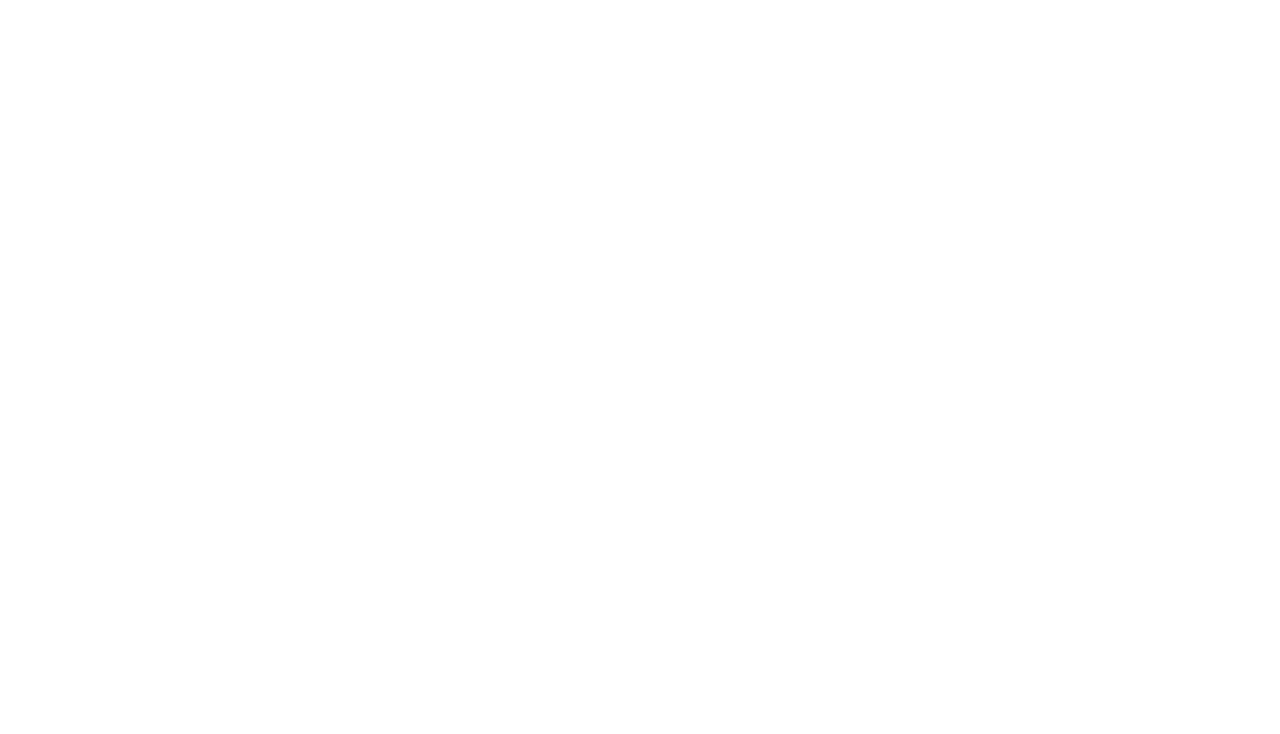
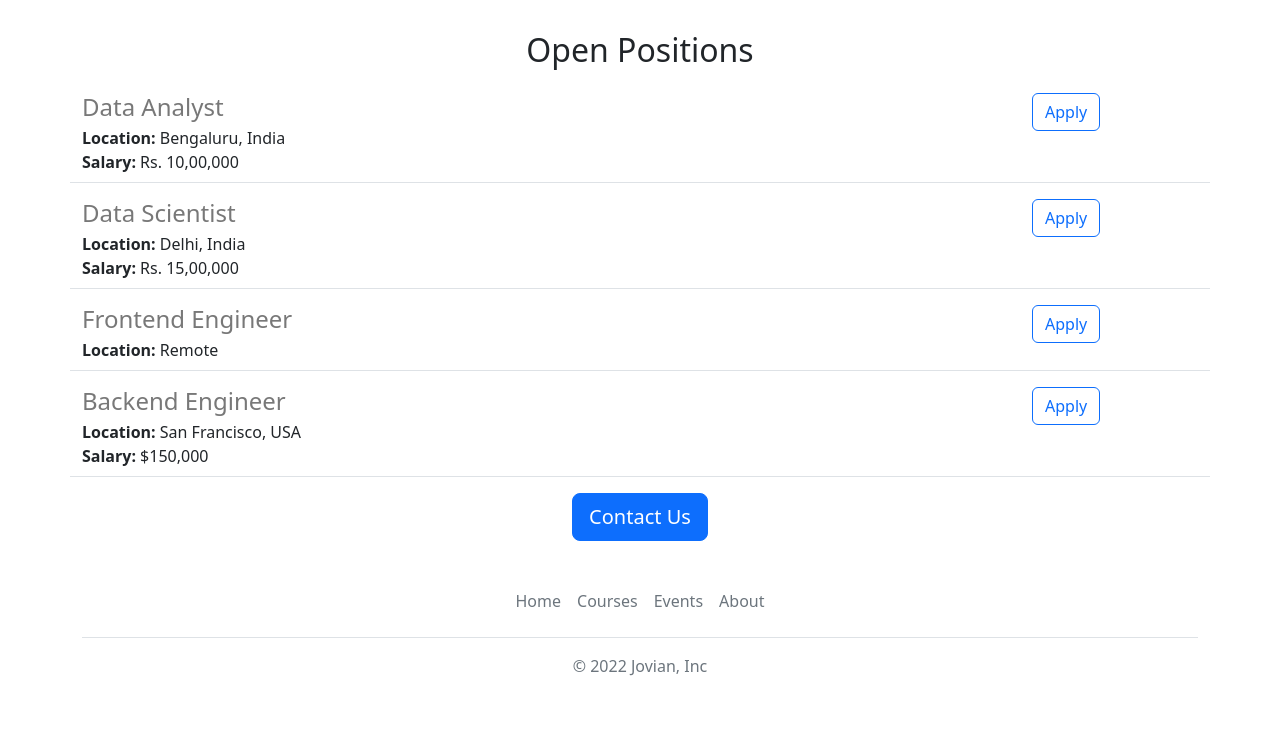
Before and after one commit to mansirajwar13/jovian-careers-website, a Flask app: page / in a window 1280 px wide. Before the commit the part shown is empty. Shown: the part 833-1567 px from the top of the page. Before the commit the page ends 800 px from the top, so only its background shows below. Run offline with Flask 2, Linux system fonts and the light colour scheme.

Commit message:
Added requirements.txt

```diff
--- a/app.py
+++ b/app.py
@@ -1,44 +1,42 @@
-from flask import Flask, render_template
+from flask import Flask, render_template, jsonify
 
 app = Flask(__name__)
 
-JOBS =[
+JOBS = [
   {
-    'id':1,
-    'title':'data analyst',
-    'location':'bengaluru India',
-    'salary':'Rs. 1,00,000'
-
+    'id': 1,
+    'title': 'Data Analyst',
+    'location': 'Bengaluru, India',
+    'salary': 'Rs. 10,00,000'
   },
   {
-  'id':2,
-    'title':'data scientist',
-    'location':'bengaluru India',
-    'salary':'Rs. 15,00,000'
-
+    'id': 2,
+    'title': 'Data Scientist',
+    'location': 'Delhi, India',
+    'salary': 'Rs. 15,00,000'
   },
   {
-  'id':3,
-    'title':'frontend engineer',
-    'location':'remote',
-    'salary':'Rs. 12,00,000'
+    'id': 3,
+    'title': 'Frontend Engineer',
+    'location': 'Remote'
   },
   {
-    'id':4,
-    'title':'backend engineer',
-    'location':'san francisco,USA',
-    'salary':'$12,00,000'
+    'id': 4,
+    'title': 'Backend Engineer',
+    'location': 'San Francisco, USA',
+    'salary': '$150,000'
   }
+]
 
+@app.route("/")
+def hello_jovian():
+    return render_template('home.html',
+                           jobs=JOBS,
+                           company_name='Jovian')
 
-
-
-
-
-]
-@app.route("/")
-def hello_world():
-  return render_template('home.html',jobs=JOBS,company_name='jovian')
+@app.route("/api/jobs")
+def list_jobs():
+  return jsonify(JOBS)
 
 if __name__ == '__main__':
-  app.run(host='0.0.0.0',debug=True)
+  app.run(host='0.0.0.0', debug=True)
--- /dev/null
+++ b/requirements.txt
@@ -0,0 +1,2 @@
+Flask
+gunicorn
--- /dev/null
+++ b/templates/footer.html
@@ -0,0 +1,12 @@
+<div class="container">
+  <footer class="py-3 my-4">
+    <ul class="nav justify-content-center border-bottom pb-3 mb-3">
+      <li class="nav-item"><a  target="_blank" href="https://www.jovian.ai" class="nav-link px-2 text-muted">Home</a></li>
+      <li class="nav-item"><a  target="_blank" href="https://jovian.ai/learn" class="nav-link px-2 text-muted">Courses</a></li>
+
+      <li class="nav-item"><a target="_blank" href="https://jovian.ai/events" class="nav-link px-2 text-muted">Events</a></li>
+      <li class="nav-item"><a  target="_blank" href="https://jovian.ai/about" class="nav-link px-2 text-muted">About</a></li>
+    </ul>
+    <p class="text-center text-muted">&copy; 2022 Jovian, Inc</p>
+  </footer>
+</div>
--- a/templates/home.html
+++ b/templates/home.html
@@ -4,37 +4,43 @@
     <title>Jovian Careers</title>
     <meta charset="utf-8">
     <meta name="viewport" content="width=device-width, initial-scale=1">
-    <link href="https://cdn.jsdelivr.net/npm/bootstrap@5.2.2/dist/css/bootstrap.min.css" rel="stylesheet" integrity="sha384-Zenh87qX5JnK2Jl0vWa8Ck2rdkQ2Bzep5IDxbcnCeuOxjzrPF/et3URy9Bv1WTRi" crossorigin="anonymous">
+    <link href="https://cdn.jsdelivr.net/npm/bootstrap@5.2.0-beta1/dist/css/bootstrap.min.css" rel="stylesheet" integrity="sha384-0evHe/X+R7YkIZDRvuzKMRqM+OrBnVFBL6DOitfPri4tjfHxaWutUpFmBp4vmVor" crossorigin="anonymous">
     <style>
-      #banner{
-        height:  360px;
+      #banner {
+        height: 360px;
         width: 100%;
-        object-fit: cover;
+        object-fit:cover;
+        margin-bottom: 16px;
       }
+    </style>
   </head>
   <body>
+    {% include 'nav.html' %}
+    <img class="img-fluid" id="banner" src="https://jovian-careers-website-1.mansirajwar.repl.co/static/banner.jpg" >
     <div class="container">
-    <div id "container">
-    <h1 class="text-center mt-2 mb-4"> {{company_name}} Careers
+      <h1 class="text-center mt-2 mb-4">
+        {{company_name}} Careers
       </h1>
-
-    <img class="img-fluid"id="banner" src="https://jovian-careers-website-1.mansirajwar.repl.co/static/banner.jpg"height="320">
-    <h2 class="text-center mt-2 mb-4">About jovian</h2>
-      <p class="bodytext">
-    <p> Lorem ipsum dolor sit amet, consectetur adipiscing elit, sed do eiusmod tempor incididunt ut labore et dolore magna aliqua. Ut enim ad minim veniam, quis nostrud exercitation ullamco laboris nisi ut aliquip ex ea commodo consequat. Duis aute irure dolor in reprehenderit in voluptate velit esse cillum dolore eu fugiat nulla pariatur. Excepteur sint occaecat cupidatat non proident, sunt in culpa qui officia deserunt mollit anim id est laborum.</p>
-    <h2 class ="text-center mt-2 mb-4">
-      Open Positions
-    </h2>
+      <div class="row" style="margin-bottom:32px">
+        <div class="col-md-6">
+      <p class="lead">
+        At Jovian, we’re on a mission to build the most highly reputed technical university in the world, and we’re building it completely online. Our flagship data science program helps working professionals with a background in programming or analytics make a career transition to data science. We also offer several free beginner-friendly courses and have a fast-growing community of 200,000+ users.
+      </p>
+        </div>
+        <div class="d-none d-md-block col-md-6">
+        <img src="/static/people.jpeg" style="height:320px;border-radius:4px;">
+        </div>
+      </div>
+      <h2 class="text-center mt-2 mb-4">Open Positions</h2>
       <div>
         {% for job in jobs %}
-       {% include 'jobitem.html'%}
-
+          {% include 'jobitem.html' %}
         {% endfor %}
+      </div>
       <div class="text-center">
-     <button class="btn btn-primary btn-lg">Contact Us</button>
-     <p >class="mt-4">Copyright2022, Jovian</p>
+      <a class="btn btn-primary btn-lg" href="mailto:hello@jovian.ai?subject=Question%20about%20Job%20Opernings&body=My%20name%3A%20%3Cyour%20name%20here%3E%0D%0A%0D%0AMy%20questions%3A%20%3Center%20question%20here%3E%0D%0A">Contact Us</a>
       </div>
     </div>
-
+    {% include 'footer.html' %}
   </body>
 </html>
--- a/templates/jobitem.html
+++ b/templates/jobitem.html
@@ -1,21 +1,20 @@
-<div class="border-bottom row" style="margin-bottom:16px padding-bottom=8px;">
+<div class="border-bottom row" style="margin-bottom:16px;padding-bottom:8px;">
   <div class="col-10">
-
     <h4
-    style="color: rgb(120,120,120); margin-bottom:4px;">
-            {{job ['title']}}
+      style="color:rgb(120,120,120); margin-bottom:4px;">
+      {{job['title']}}
     </h4>
     <div>
-           <b> location:</b>{{job['location']}}
+      <b>Location:</b> {{job['location']}}
     </div>
-        {% if'salary' in job%}
+    {% if 'salary' in job %}
     <div>
-           <b> salary:</b>{{job['location']}}
+      <b>Salary:</b> {{job['salary']}}
     </div>
     {% endif %}
   </div>
-  <div class="col-2">
+  <div class="col-2 padding-right:16px">
+    <a href="mailto:hello@jovian.ai?subject=Application%20for%20{{job['title']}}&body=My%20name%3A%20%3Cyour%20name%20here%3E%0D%0A%0D%0AMy%20Resume%20link%3A%20%3Cresume%20link%3E%0D%0A%0D%0AMy%20LinkedIn%20link%3A%20%3Clinkedin%20in%3E%0D%0A%0D%0A" type="button" class="btn btn-outline-primary float-right align-middle" >Apply</a>
+  </div>
 
-    <button type="button" class="btn btn-outline-primary">apply</button>
 </div>
-</div>
--- /dev/null
+++ b/templates/nav.html
@@ -0,0 +1,9 @@
+<nav class="navbar shadow-sm fixed-top bg-white">
+  <div class="container-fluid">
+    <a class="navbar-brand" href="#">
+      <img src="/static/logo.svg" alt="" width="30" height="24" class="d-inline-block align-text-top">
+      Jovian
+    </a>
+  </div>
+</nav>
+<div style="height:56px"></div>
```
Also changed, not shown: static/logo.svg (added), 1 other file. Lines whose indentation alone changed are shown as unchanged.
